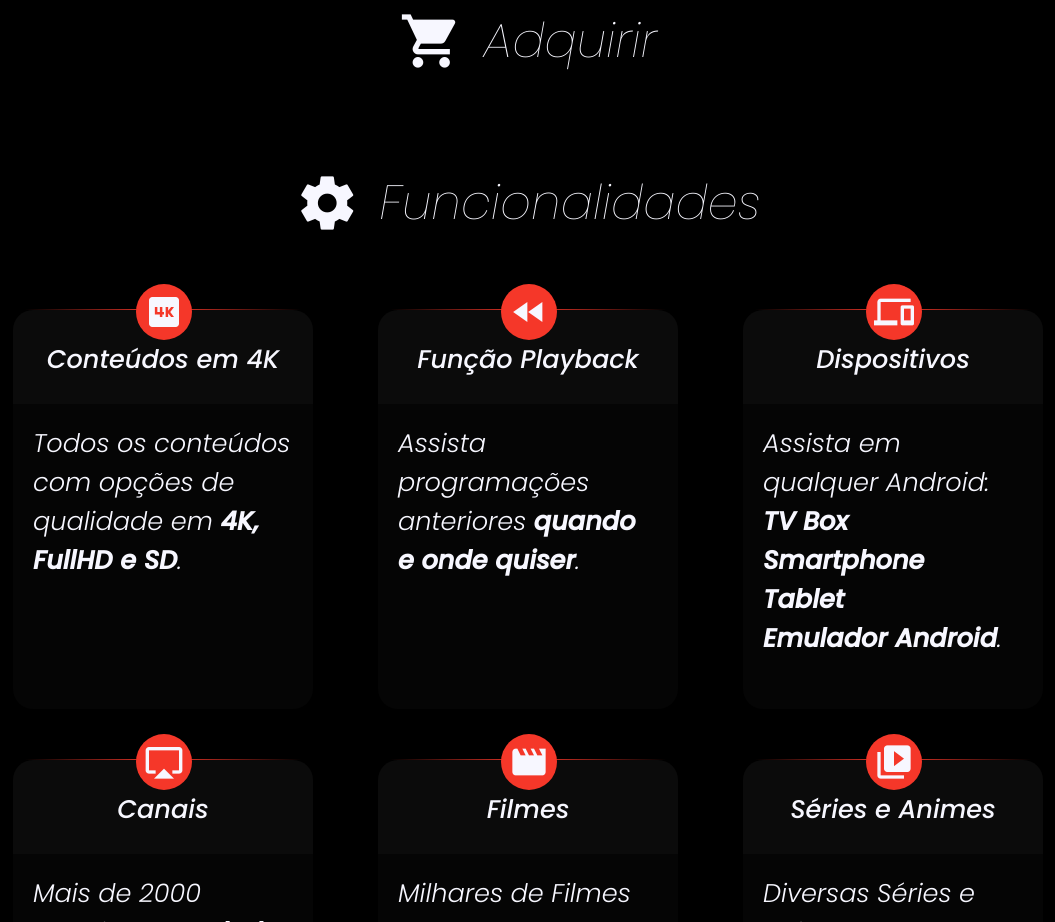
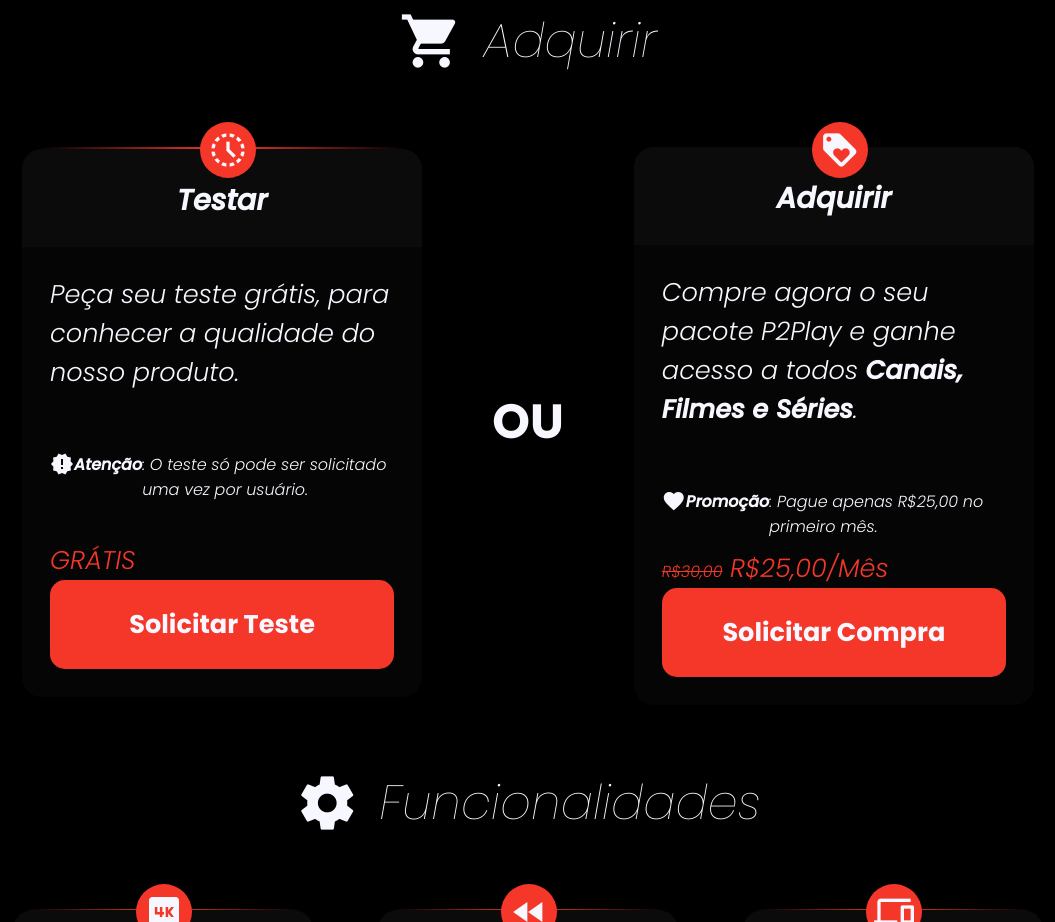
Before and after one commit to AndersonPGS/p2play, a plain HTML site: page index.html in a window 1280 px wide. Shown: the part 840-1762 px from the top of the page, without its empty margins (112-1167 px from the left). Drawn offline with Linux system fonts and the light colour scheme.

Commit message:
Site Pronto

```diff
--- a/index.html
+++ b/index.html
@@ -37,12 +37,37 @@
             <p>Adquirir</p>
         </div>
         <div class="container-payment">
-            <!-- <div class="card-payment">
-                <div class="card-icon"><span class="material-icons">4k</span></div>
+            <div class="card-payment">
+                <div class="card-icon"><span class="material-icons">history_toggle_off</span></div>
                 <div class="card-bar"></div>
-                <div class="card-title"><p>Conteúdos em 4K</p></div>
-                <div class="card-content"><p>Todos os conteúdos com opções de qualidade em <strong>4K, FullHD e SD</strong>.</p></div>
-            </div> -->
+                <div class="card-title"><p>Testar</p></div>
+                <div class="card-content">
+                    <div class="description">
+                        <p>Peça seu teste grátis, para conhecer a qualidade do nosso produto.</p>
+                        <p><span class="material-icons">new_releases</span><strong>Atenção</strong>: O teste só pode ser solicitado uma vez por usuário.</p>
+                    </div>
+                    <div class="price-content">
+                        <p class="price">GRÁTIS</p>
+                        <a href="#" class="btn-test">Solicitar Teste</a>
+                    </div>
+                </div>
+            </div>
+            <p>OU</p>
+            <div class="card-payment">
+                <div class="card-icon"><span class="material-icons">loyalty</span></div>
+                <div class="card-bar"></div>
+                <div class="card-title"><p>Adquirir</p></div>
+                <div class="card-content">
+                    <div class="description">
+                        <p>Compre agora o seu pacote P2Play e ganhe acesso a todos <strong>Canais, Filmes e Séries</strong>.</p>
+                        <p><span class="material-icons">favorite</span><strong>Promoção</strong>: Pague apenas R$25,00 no primeiro mês.</p>
+                    </div>
+                    <div class="price-content">
+                        <p class="price"><i id="old-price">R$30,00</i> R$25,00/Mês</p>
+                        <a href="#" class="btn-test">Solicitar Compra</a>
+                    </div>
+                </div>
+            </div>
         </div>
     </section>
 
--- a/styles.css
+++ b/styles.css
@@ -130,6 +130,131 @@ p:nth-child(3) {
     font-style: italic;
     font-weight: 100;
 }
+
+.payment-page .container-payment {
+    padding: 0px 4rem;
+    width: 100%;
+    display: flex;
+    flex-wrap: wrap;
+    justify-content: space-evenly;
+    align-items: center;
+}
+
+.payment-page .container-payment .card-payment {
+    position: relative;
+}
+
+.card-payment {
+    position: relative;
+    display: flex;
+    flex-direction: column;
+    align-items: center;
+    margin: 25px 20px;
+    height: 550px;
+    width: 35%;
+    min-width: 350px;
+    max-width: 400px;
+    background: #000;
+    border-radius: 20px;
+    transition: all 0.3s ease-in-out;
+}
+.card-payment:hover {
+    transform: scale(1.05);
+    -webkit-box-shadow: -3px 3px 5px -3px #f53729, 3px 3px 5px -3px #f53729;
+    -moz-box-shadow: -3px 3px 5px -3px #f53729, 3px 3px 5px -3px #f53729;
+    box-shadow: -3px 3px 5px -3px #f53729, 3px 3px 5px -3px #f53729;
+}
+
+.card-payment .card-icon {
+    position: absolute;
+    display: flex;
+    align-items: center;
+    justify-content: center;
+    text-align: center;
+    background: var(--red);
+    height: 3.5rem;
+    width: 3.5rem;
+    border-radius: 50%;
+    top: -25px;
+    padding: 0px;
+    margin: 0px;
+    left: 44.5%;
+}
+
+.card-payment .card-bar {
+    width: 92%;
+    height: 2px;
+    background: linear-gradient(to right, #000000d3, var(--red), #000000d3) ;
+}
+
+.card-payment .card-icon span {
+    font-size: 2.5rem;
+}
+
+.card-payment .card-title {
+    width: 100%;
+}
+
+.card-payment .card-title p {
+    padding: 30px 0px 25px;
+    text-align: center;
+    font-size: 1.8rem;
+    font-weight: 700;
+    font-style: italic;
+    border-radius: 20px 20px 0px 0px;
+    background: #0c0c0cea;
+}
+
+.card-payment .card-content {
+    display: flex;
+    flex-direction: column;
+    justify-content: space-between;
+    width: 100%;
+    height: 100%;
+    background: #050505;
+    padding: 7%;
+    border-radius: 0px 0px 20px 20px;
+}
+
+.card-payment .card-content p {
+    font-size: 1.6rem;
+    font-weight: 300;
+    font-style: italic;
+}
+
+.card-payment .card-content .description p:nth-child(2) {
+    font-size: 1rem;
+    display: flex;
+    padding-top: 60px;
+    padding-bottom: 10px;
+}
+
+.card-payment .card-content .price {
+    /* text-align: center; */
+    color: var(--red);
+    /* opacity: 50%; */
+}
+
+.card-payment .card-content .price #old-price {
+    font-size: 1rem;
+    text-decoration: line-through;
+}
+
+.container-payment .card-payment .card-content .btn-test {
+    font-size: 1.6rem;
+    display: flex;
+    justify-content: center;
+    text-decoration: none;
+    color: var(--white);
+    background-color: var(--red);
+    border-radius: 15px;
+    font-weight: 600;
+    width: 100%;
+    padding: 25px 15px;
+}
+
+
+
 
 
 
```
